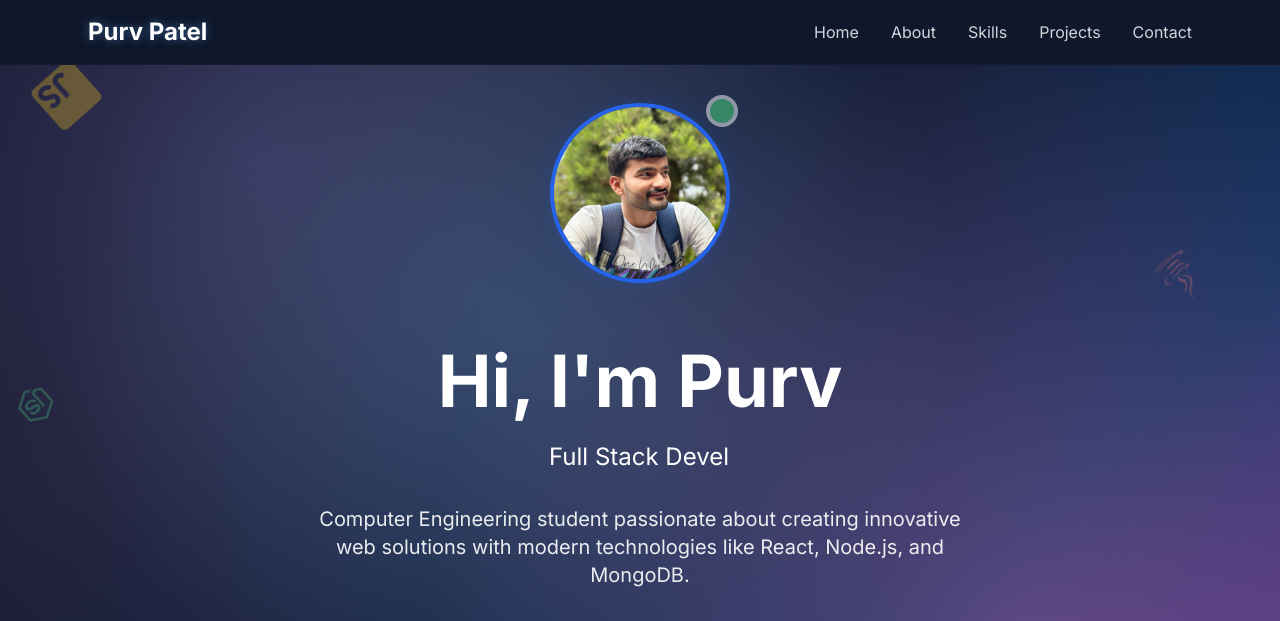
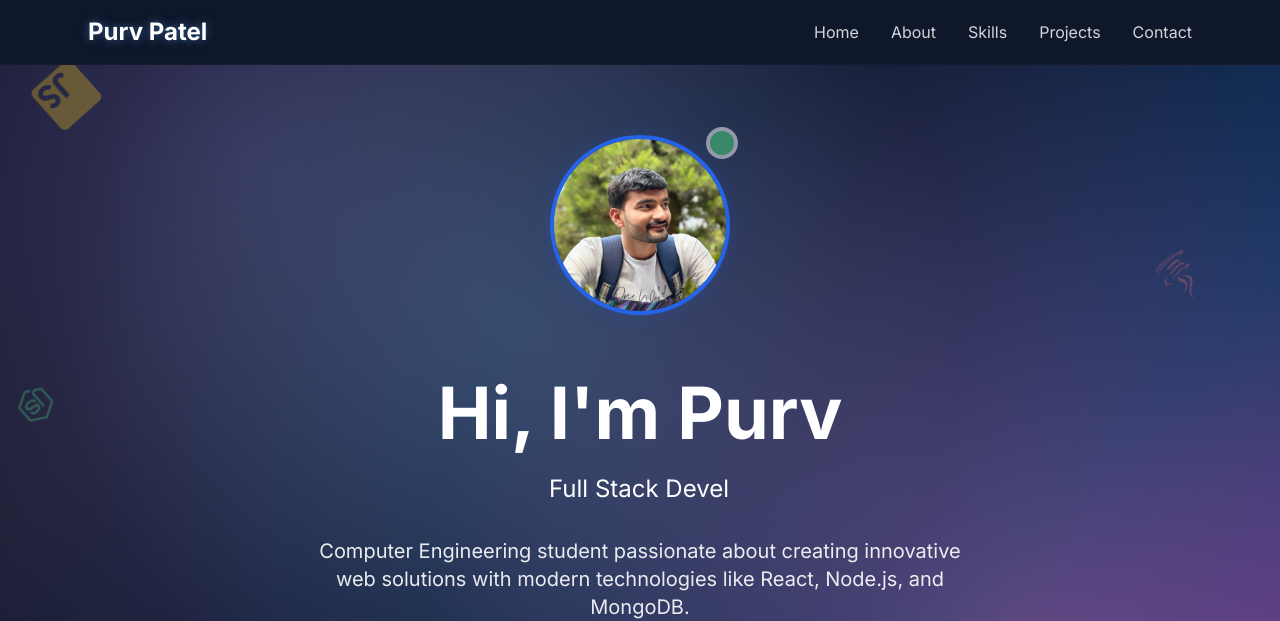
Before and after one commit to purvpatel123/Portfolio, a plain HTML site: page index.html in a window 1280 px wide. Shown: the top 621 px of the page. Drawn offline with nearby package versions, Linux system fonts and the light colour scheme.

Commit message:
Update index.html

```diff
--- a/index.html
+++ b/index.html
@@ -410,7 +410,7 @@
         </div>
 
         <div class="relative z-10 text-center px-6 max-w-4xl mx-auto">
-            <div class="mb-8">
+            <div class="mb-8 mt-16">
                 <div class="relative inline-block">
                     <img src="profile.jpeg" alt="Purv Patel" class="profile-image mx-auto mb-6">
                     <div class="absolute -top-2 -right-2 w-8 h-8 bg-green-400 rounded-full border-4 border-white animate-pulse"></div>
```
